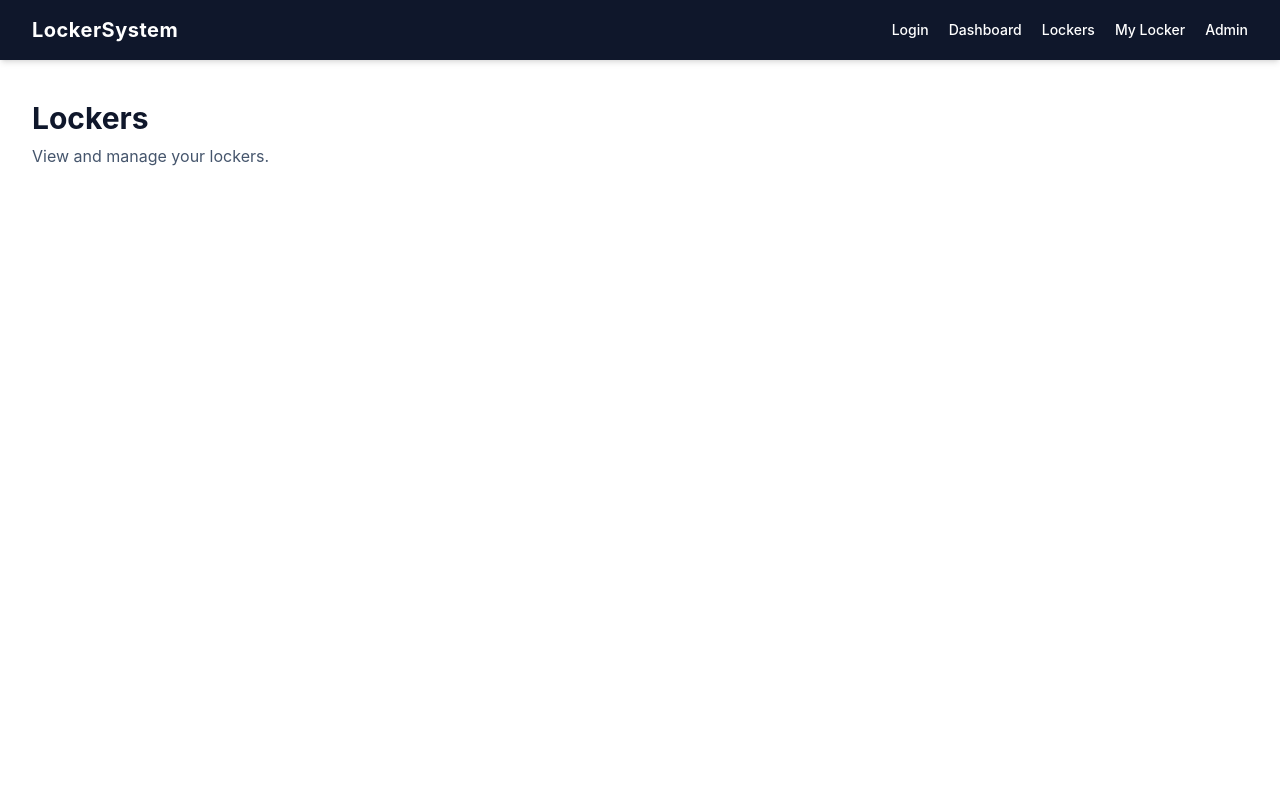
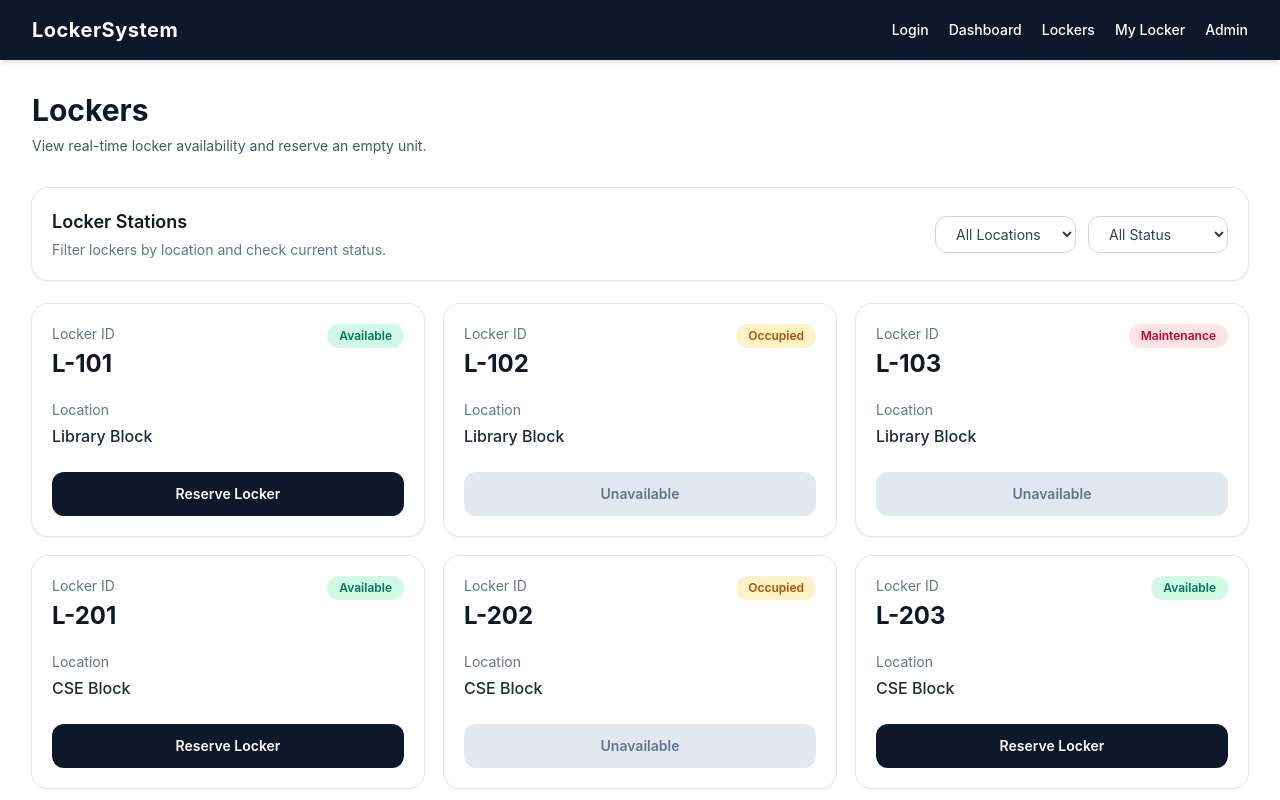
Before and after one commit to sarthakkaundal/LockerSystem, a React app in the folder frontend/: page /lockers in a window 1280 px wide. Shown: the top 800 px of the page. Built offline with nearby package versions, Linux system fonts and the light colour scheme; the HTML template or start-up script is replaced by a standard one.

Commit message:
feat: build lockers page with status cards

```diff
--- a/frontend/src/pages/Lockers.jsx
+++ b/frontend/src/pages/Lockers.jsx
@@ -1,11 +1,110 @@
+const lockers = [
+  { id: "L-101", location: "Library Block", status: "Available" },
+  { id: "L-102", location: "Library Block", status: "Occupied" },
+  { id: "L-103", location: "Library Block", status: "Maintenance" },
+  { id: "L-201", location: "CSE Block", status: "Available" },
+  { id: "L-202", location: "CSE Block", status: "Occupied" },
+  { id: "L-203", location: "CSE Block", status: "Available" },
+  { id: "L-301", location: "Admin Block", status: "Available" },
+  { id: "L-302", location: "Admin Block", status: "Occupied" },
+];
+
+const getStatusClasses = (status) => {
+  switch (status) {
+    case "Available":
+      return "bg-emerald-100 text-emerald-700";
+    case "Occupied":
+      return "bg-amber-100 text-amber-700";
+    case "Maintenance":
+      return "bg-rose-100 text-rose-700";
+    default:
+      return "bg-slate-100 text-slate-700";
+  }
+};
+
 function Lockers() {
   return (
-    <div className="px-8 py-10">
-      <h1 className="text-3xl font-bold text-slate-900">Lockers</h1>
-      <p className="mt-2 text-slate-600">
-        View and manage your lockers.
-      </p>
-    </div>
+    <section className="px-6 py-8 md:px-8">
+      <div className="mb-8">
+        <h1 className="text-3xl font-bold text-slate-900">Lockers</h1>
+        <p className="mt-2 text-sm text-slate-600">
+          View real-time locker availability and reserve an empty unit.
+        </p>
+      </div>
+
+      <div className="mb-6 flex flex-col gap-4 rounded-2xl bg-white p-5 shadow-sm ring-1 ring-slate-200 md:flex-row md:items-center md:justify-between">
+        <div>
+          <h2 className="text-lg font-semibold text-slate-900">
+            Locker Stations
+          </h2>
+          <p className="mt-1 text-sm text-slate-500">
+            Filter lockers by location and check current status.
+          </p>
+        </div>
+
+        <div className="flex flex-col gap-3 sm:flex-row">
+          <select className="rounded-xl border border-slate-300 bg-white px-4 py-2 text-sm text-slate-700 outline-none focus:border-sky-500">
+            <option>All Locations</option>
+            <option>Library Block</option>
+            <option>CSE Block</option>
+            <option>Admin Block</option>
+          </select>
+
+          <select className="rounded-xl border border-slate-300 bg-white px-4 py-2 text-sm text-slate-700 outline-none focus:border-sky-500">
+            <option>All Status</option>
+            <option>Available</option>
+            <option>Occupied</option>
+            <option>Maintenance</option>
+          </select>
+        </div>
+      </div>
+
+      <div className="grid gap-5 sm:grid-cols-2 xl:grid-cols-3">
+        {lockers.map((locker) => (
+          <div
+            key={locker.id}
+            className="rounded-2xl bg-white p-5 shadow-sm ring-1 ring-slate-200 transition hover:shadow-md"
+          >
+            <div className="flex items-start justify-between">
+              <div>
+                <p className="text-sm text-slate-500">Locker ID</p>
+                <h3 className="mt-1 text-2xl font-bold text-slate-900">
+                  {locker.id}
+                </h3>
+              </div>
+
+              <span
+                className={`rounded-full px-3 py-1 text-xs font-semibold ${getStatusClasses(
+                  locker.status
+                )}`}
+              >
+                {locker.status}
+              </span>
+            </div>
+
+            <div className="mt-5">
+              <p className="text-sm text-slate-500">Location</p>
+              <p className="mt-1 font-medium text-slate-800">
+                {locker.location}
+              </p>
+            </div>
+
+            <div className="mt-6">
+              <button
+                disabled={locker.status !== "Available"}
+                className={`w-full rounded-xl px-4 py-3 text-sm font-semibold transition ${
+                  locker.status === "Available"
+                    ? "bg-slate-900 text-white hover:bg-slate-800"
+                    : "cursor-not-allowed bg-slate-200 text-slate-500"
+                }`}
+              >
+                {locker.status === "Available" ? "Reserve Locker" : "Unavailable"}
+              </button>
+            </div>
+          </div>
+        ))}
+      </div>
+    </section>
   );
 }
 
```
